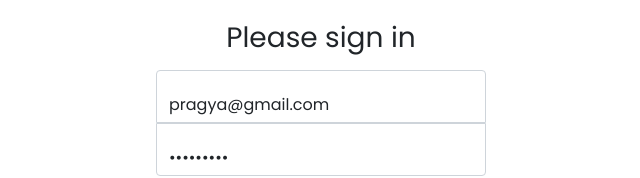
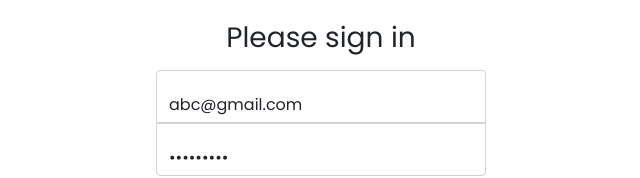
Before and after one commit to PragyaSinghalPB/Shopping-Website, a React (Create React App) app: page / in a window 1280 px wide. Shown: the part 295-473 px from the top of the page, without its empty margins (319-959 px from the left). Built offline with nearby package versions, Linux system fonts and the light colour scheme; what react-secure-storage would draw is missing.

Commit message:
login-detail-fixes-done

```diff
--- a/src/components/login.js
+++ b/src/components/login.js
@@ -6,7 +6,7 @@ import { useNavigate } from "react-router-dom";
 
 const loginDetails = [
   {
-    email: 'pragya@gmail.com',
+    email: 'abc@gmail.com',
     password: 'test@1234'
   }
 ];
@@ -16,7 +16,10 @@ function LoginForm() {
   const navigate = useNavigate();
 
   const [invalid, setInvalid] = useState(false);
-  const [user, setUser] = useState({});
+  const [user, setUser] = useState({
+    email: 'abc@gmail.com',
+    password: 'test@1234'
+  });
 
   const onChangeEmail = (e) => {
     const value = e.target.value;
@@ -54,10 +57,10 @@ function LoginForm() {
         <h1 className="h3 mb-3 fw-normal">Please sign in</h1>
 
         <div className="form-floating">
-          <input type="email" value={'pragya@gmail.com'} className="form-control" id="floatingInput" placeholder="Email Id" onChange={onChangeEmail} />
+          <input type="email" value={user.email} onChange={onChangeEmail} className="form-control" id="floatingInput" placeholder="Email Id" />
         </div>
         <div className="form-floating">
-          <input type="password" value={'test@1234'} className="form-control" id="floatingPassword" onChange={onChangePassword} placeholder="Password" />
+          <input type="password" value={user.password} onChange={onChangePassword} className="form-control" id="floatingPassword" placeholder="Password" />
         </div>
 
         <div className='d-flex'>
@@ -72,7 +75,7 @@ function LoginForm() {
         </div>
 
         {invalid ?
-          <p className='error-msg'>Invalid User</p>
+          <><p className='error-msg'>Invalid User</p><br /></>
           :
           <></>
         }
```
